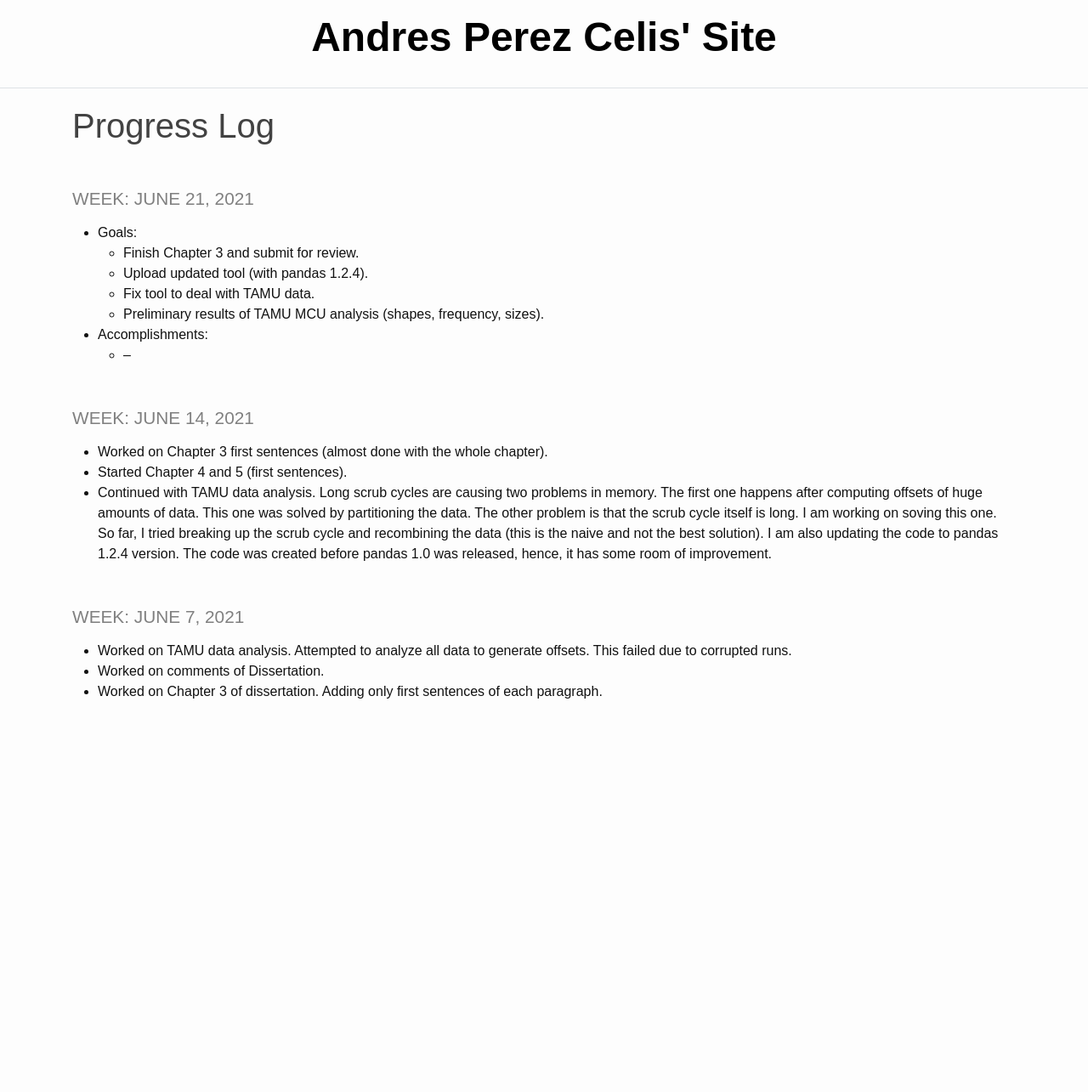
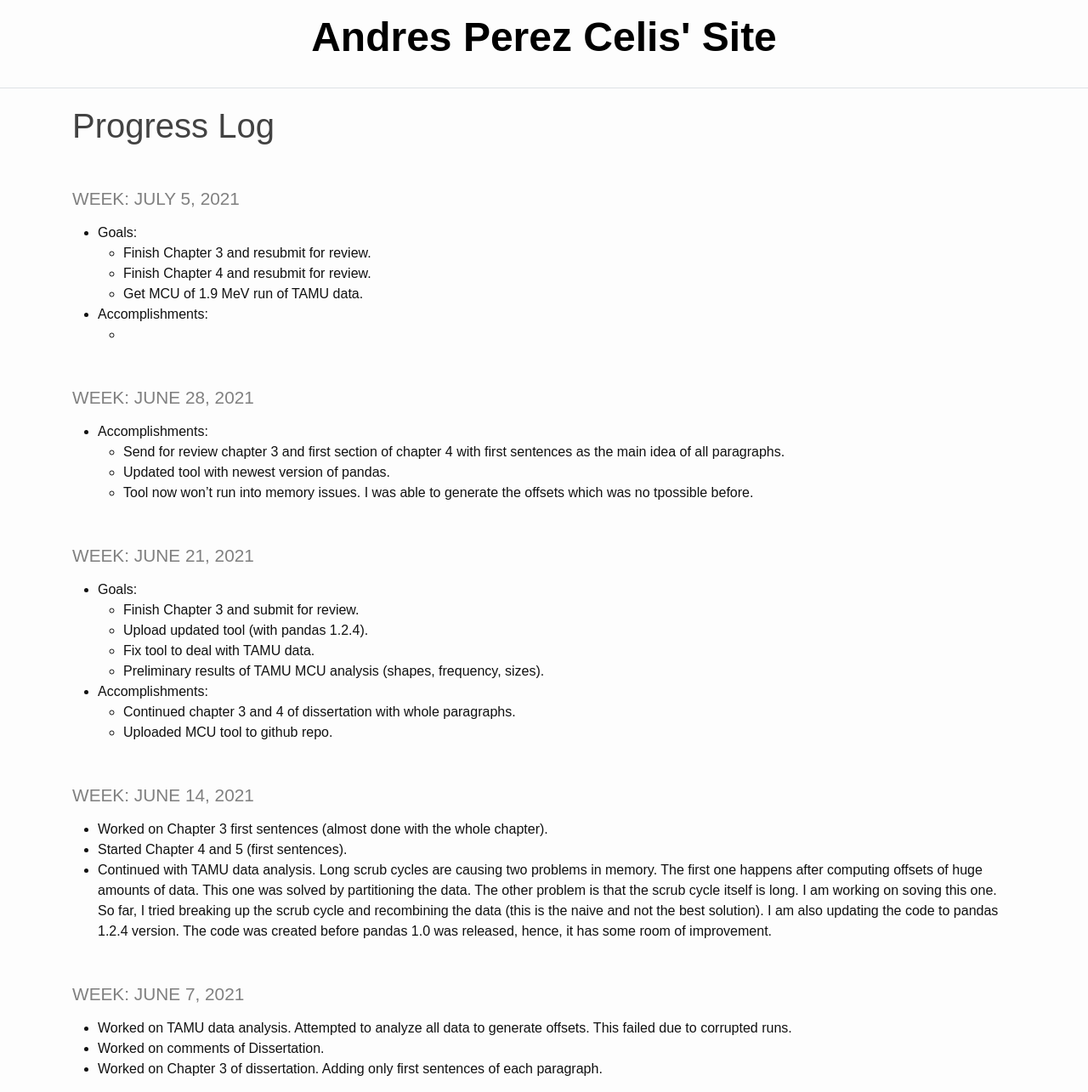
Before and after one commit to pcelis/mysite, a Jekyll site: the page built from _pages/log.md, in a window 1280 px wide and 1285 px high. Shown: the whole window at 85% size. Built offline with Jekyll 4.4.1, drawn with Linux system fonts in a browser that asks for light colours.

Commit message:
Update log.md

```diff
--- a/_pages/log.md
+++ b/_pages/log.md
@@ -2,6 +2,20 @@
 layout: default
 title: Progress Log
 ---
+### Week: July 5, 2021
+ * Goals:
+   * Finish Chapter 3 and resubmit for review.
+   * Finish Chapter 4 and resubmit for review.
+   * Get MCU of 1.9 MeV run of TAMU data.
+ * Accomplishments:
+   *
+
+### Week: June 28, 2021
+ * Accomplishments:
+   * Send for review chapter 3 and first section of chapter 4 with first sentences as the main idea of all paragraphs.
+   * Updated tool with newest version of pandas.
+   * Tool now won't run into memory issues. I was able to generate the offsets which was no tpossible before.
+
 ### Week: June 21, 2021
  * Goals:
    * Finish Chapter 3 and submit for review.
@@ -9,7 +23,8 @@ title: Progress Log
    * Fix tool to deal with TAMU data.
    * Preliminary results of TAMU MCU analysis (shapes, frequency, sizes).
  * Accomplishments:
-   * --
+   * Continued chapter 3 and 4 of dissertation with whole paragraphs.
+   * Uploaded MCU tool to github repo.
 
 ### Week: June 14, 2021
  * Worked on Chapter 3 first sentences (almost done with the whole chapter).
```
